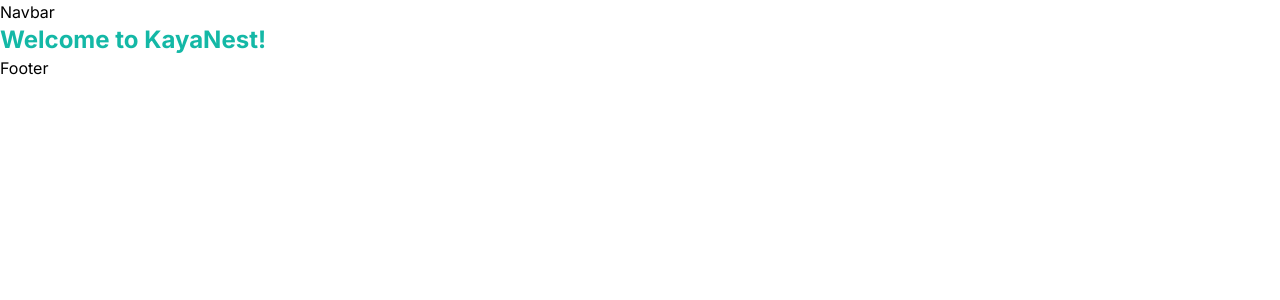
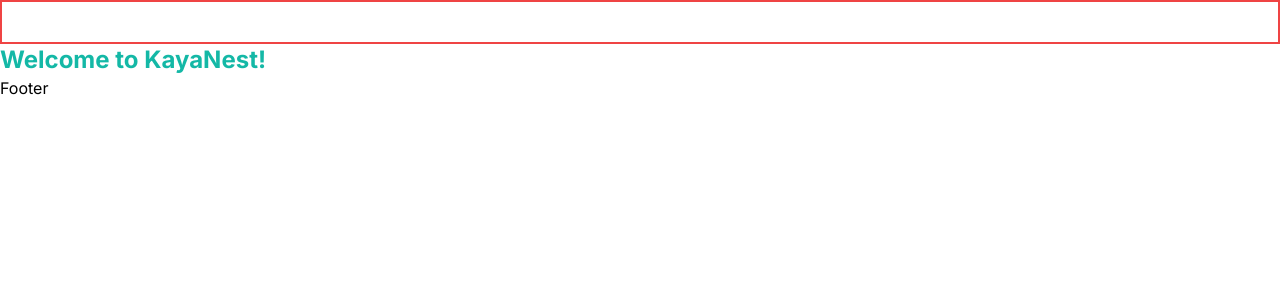
Before and after one commit to willy-dev/zani, a Next.js app: page / in a window 1280 px wide. Shown: the top 300 px of the page. Built offline with nearby package versions, Linux system fonts and the light colour scheme.

Commit message:
starting nvabar component

```diff
--- a/components/Navbar.tsx
+++ b/components/Navbar.tsx
@@ -1,8 +1,8 @@
-import React from 'react'
-
 const Navbar = () => {
   return (
-    <div>Navbar</div>
+    <nav className="border-2 border-red-500 flexBetween max-container padding-container relative z-30 py-5">
+
+    </nav>
   )
 }
 
```
